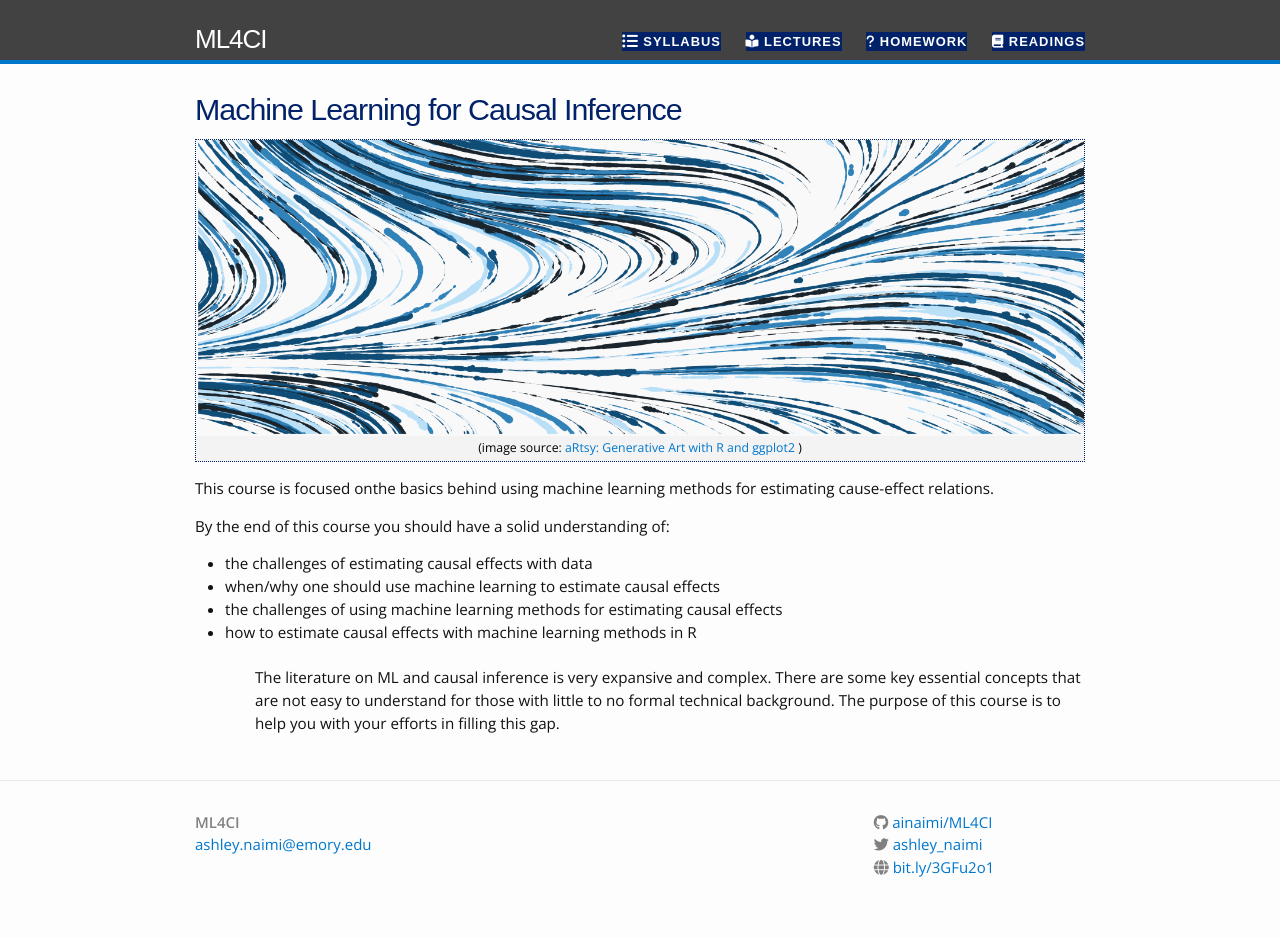
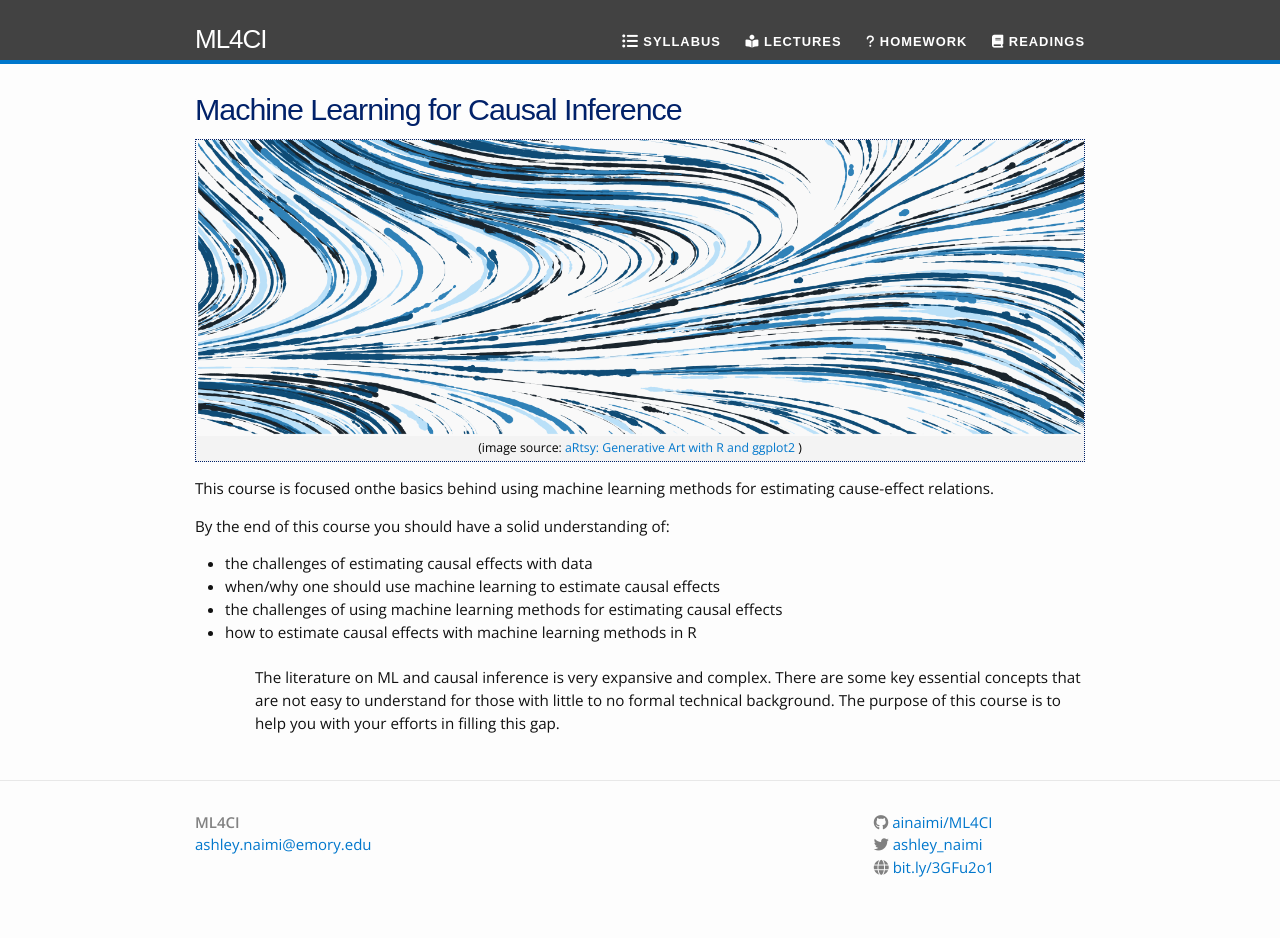
Before and after one commit to ainaimi/ML4CI, a Jekyll site: the page built from index.html, in a window 1280 px wide. Built offline with Jekyll 4.4.1, drawn with Linux system fonts in a browser that asks for light colours; nearby versions of some CDN libraries.

Commit message:
change header colors, take 2

```diff
--- a/_sass/_header.scss
+++ b/_sass/_header.scss
@@ -82,23 +82,23 @@
 	letter-spacing: 0;
 	line-height: 1.2em;
 	padding: 4px 10px;
-color: #012169;
+color: #012169; /* what is this coloring? */
 
 }
 
 .site-nav .sub-menu a:hover {
-	color: $clemson-purple;
+	color: $grey-color-dark;
 }
 .site-nav  .sub-menu {
 	background: #ffffff;
-	border-color: $clemson-purple;
+	border-color: $grey-color-dark;
 	min-width: 265px;
 
 	z-index:2147483647;
 }
 .site-nav .sub-menu li.current-menu-item > a {
-	border-left-color: $clemson-purple;
-	border-right-color: $clemson-purple;
+	border-left-color: $grey-color-dark;
+	border-right-color: $grey-color-dark;
 	border-right: 0px;
 
 }
@@ -157,7 +157,7 @@
 
     .page-link {
         color: #ffffff;
-    background: $clemson-purple;
+    background: $grey-color-dark;
         line-height: $base-line-height;
 
         // Gaps between nav items, but not on the first one
```
